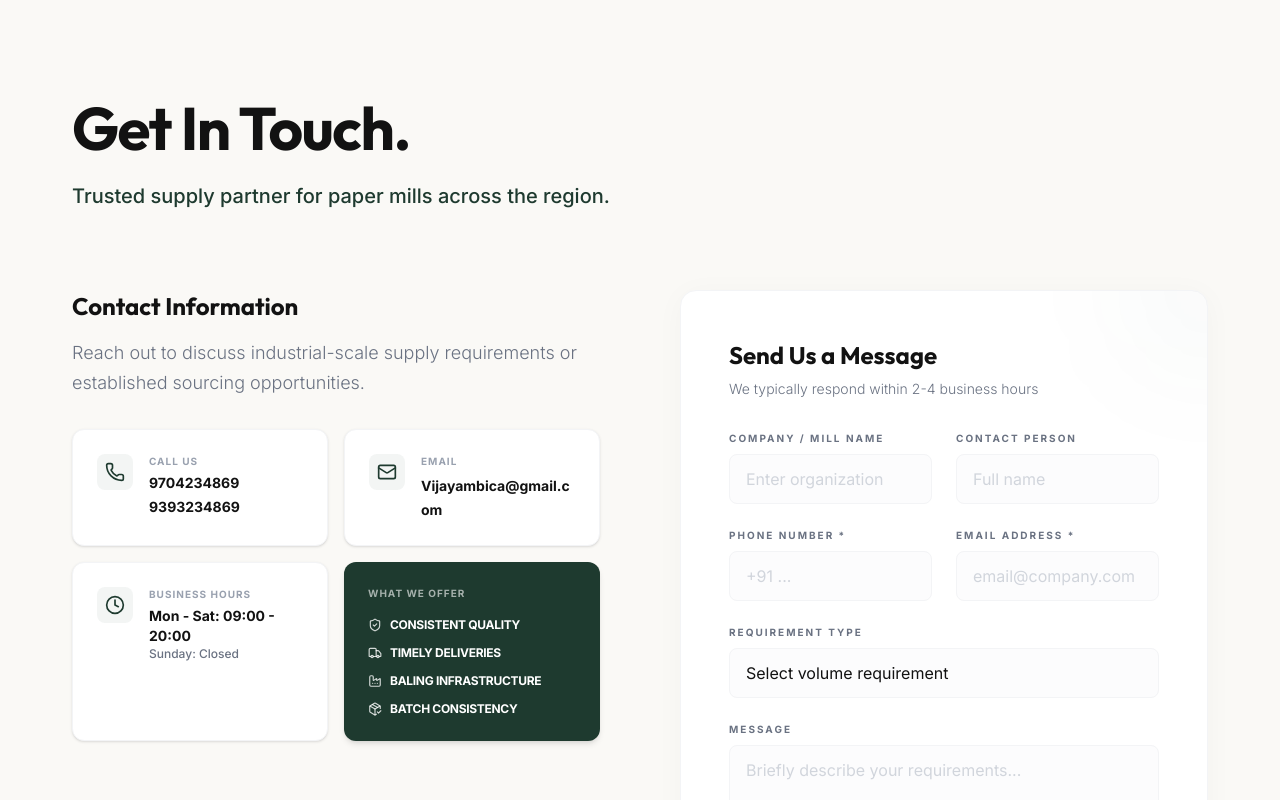
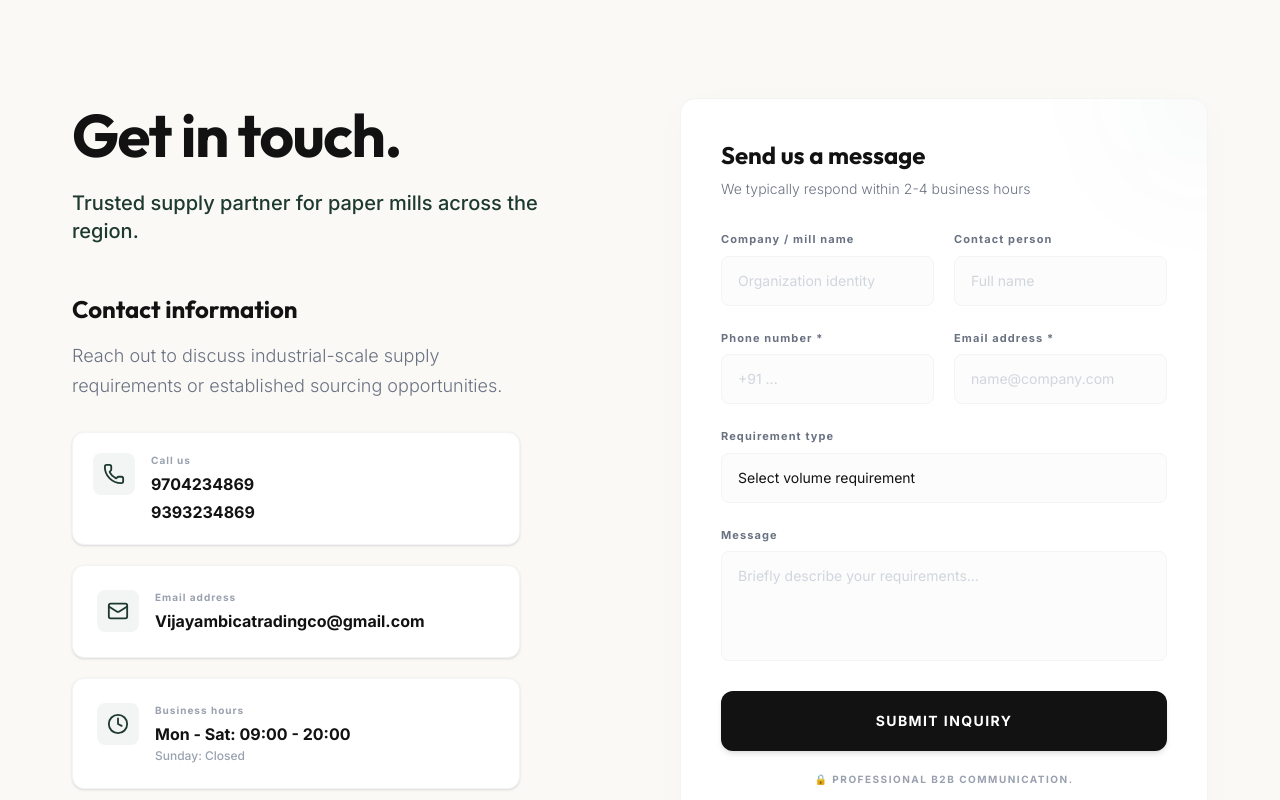
Before and after one commit to oneoctatechnologies-ui/VijayambicaTradingCompany, a Next.js app: page / in a window 1280 px wide. Shown: the part 8980-9780 px from the top of the page. Built offline with nearby package versions, Linux system fonts and the light colour scheme.

Commit message:
issue fixes

```diff
--- a/src/components/Contact.tsx
+++ b/src/components/Contact.tsx
@@ -43,18 +43,21 @@ export default function Contact() {
 
     return (
         <Section id="contact" className="bg-[#FAF9F6] py-16 md:py-24 lg:py-32 scroll-mt-24">
-            <div className="max-w-7xl mx-auto px-6">
+            <div className="max-w-7xl mx-auto px-4 md:px-6">
+                <div className="grid lg:grid-cols-2 gap-12 lg:gap-20 items-start">
 
-                {/* Header */}
-                <div className="mb-16 md:mb-20 text-center lg:text-left max-w-3xl">
+                    {/* Left Column - Contact Info & Trust */}
+                    <div className="space-y-12">
+                        {/* Header moved inside column for perfect alignment */}
+                        <div className="text-left">
                             <motion.h2
                                 initial={{ opacity: 0, y: 20 }}
                                 whileInView={{ opacity: 1, y: 0 }}
                                 viewport={{ once: true }}
                                 transition={{ duration: 0.6 }}
-                        className="text-4xl md:text-5xl lg:text-6xl font-bold text-charcoal mb-6 tracking-tight"
+                                className="text-4xl md:text-5xl lg:text-6xl font-bold text-charcoal mb-4 tracking-tight leading-tight"
                             >
-                        Get In Touch.
+                                Get in touch.
                             </motion.h2>
                             <motion.p
                                 initial={{ opacity: 0, y: 20 }}
@@ -67,97 +70,69 @@ export default function Contact() {
                             </motion.p>
                         </div>
 
-                <div className="grid lg:grid-cols-2 gap-12 lg:gap-20 items-start">
-
-                    {/* Left Column - Contact Info & Trust */}
-                    <div className="space-y-8">
                         <div>
-                            <h3 className="text-2xl font-bold text-charcoal mb-4">Contact Information</h3>
-                            <p className="text-gray-500 font-light text-lg mb-8 leading-relaxed">
+                            <h3 className="text-2xl font-bold text-charcoal mb-4">Contact information</h3>
+                            <p className="text-gray-500 font-light text-lg mb-8 leading-relaxed max-w-md">
                                 Reach out to discuss industrial-scale supply requirements or established sourcing opportunities.
                             </p>
-                        </div>
 
-                        {/* Contact Detail Cards */}
-                        <div className="grid sm:grid-cols-2 gap-4">
+                            {/* Contact Detail Cards - Vertical Stack */}
+                            <div className="flex flex-col gap-5 max-w-md">
                                 <motion.div
-                                initial={{ opacity: 0, y: 10 }}
-                                whileInView={{ opacity: 1, y: 0 }}
+                                    initial={{ opacity: 0, x: -10 }}
+                                    whileInView={{ opacity: 1, x: 0 }}
                                     viewport={{ once: true }}
                                     transition={{ duration: 0.5 }}
-                                className="p-6 bg-white border border-gray-100 rounded-xl shadow-sm flex items-start gap-4"
+                                    className="p-5 bg-white border border-gray-100 rounded-xl shadow-sm flex items-start gap-4"
                                 >
-                                <div className="p-2 bg-industrial-green/5 text-industrial-green rounded-lg">
-                                    <Phone size={20} />
+                                    <div className="p-2.5 bg-industrial-green/5 text-industrial-green rounded-lg shrink-0">
+                                        <Phone size={22} />
                                     </div>
                                     <div>
-                                    <p className="text-[10px] uppercase tracking-widest text-gray-400 font-bold mb-1">Call Us</p>
+                                        <p className="text-[10px] tracking-widest text-gray-400 font-bold mb-1">Call us</p>
                                         <div className="flex flex-col gap-1">
-                                        <a href="tel:9704234869" className="text-sm font-bold text-charcoal hover:text-industrial-green transition-colors">9704234869</a>
-                                        <a href="tel:9393234869" className="text-sm font-bold text-charcoal hover:text-industrial-green transition-colors">9393234869</a>
+                                            <a href="tel:9704234869" className="text-base font-bold text-charcoal hover:text-industrial-green transition-colors">9704234869</a>
+                                            <a href="tel:9393234869" className="text-base font-bold text-charcoal hover:text-industrial-green transition-colors">9393234869</a>
                                         </div>
                                     </div>
                                 </motion.div>
 
                                 <motion.div
-                                initial={{ opacity: 0, y: 10 }}
-                                whileInView={{ opacity: 1, y: 0 }}
+                                    initial={{ opacity: 0, x: -10 }}
+                                    whileInView={{ opacity: 1, x: 0 }}
                                     viewport={{ once: true }}
                                     transition={{ duration: 0.5, delay: 0.1 }}
                                     className="p-6 bg-white border border-gray-100 rounded-xl shadow-sm flex items-start gap-4"
                                 >
-                                <div className="p-2 bg-industrial-green/5 text-industrial-green rounded-lg">
-                                    <Mail size={20} />
+                                    <div className="p-2.5 bg-industrial-green/5 text-industrial-green rounded-lg shrink-0">
+                                        <Mail size={22} />
                                     </div>
                                     <div>
-                                    <p className="text-[10px] uppercase tracking-widest text-gray-400 font-bold mb-1">Email</p>
-                                    <a href="mailto:Vijayambicatradingco@gmail.com" className="text-sm font-bold text-charcoal hover:text-industrial-green transition-colors break-all">
-                                        Vijayambica@gmail.com
+                                        <p className="text-[10px] tracking-widest text-gray-400 font-bold mb-1">Email address</p>
+                                        <a href="mailto:Vijayambicatradingco@gmail.com" className="text-base font-bold text-charcoal hover:text-industrial-green transition-colors break-all">
+                                            Vijayambicatradingco@gmail.com
                                         </a>
                                     </div>
                                 </motion.div>
 
                                 <motion.div
-                                initial={{ opacity: 0, y: 10 }}
-                                whileInView={{ opacity: 1, y: 0 }}
+                                    initial={{ opacity: 0, x: -10 }}
+                                    whileInView={{ opacity: 1, x: 0 }}
                                     viewport={{ once: true }}
                                     transition={{ duration: 0.5, delay: 0.2 }}
                                     className="p-6 bg-white border border-gray-100 rounded-xl shadow-sm flex items-start gap-4"
                                 >
-                                <div className="p-2 bg-industrial-green/5 text-industrial-green rounded-lg">
-                                    <Clock size={20} />
+                                    <div className="p-2.5 bg-industrial-green/5 text-industrial-green rounded-lg shrink-0">
+                                        <Clock size={22} />
                                     </div>
                                     <div>
-                                    <p className="text-[10px] uppercase tracking-widest text-gray-400 font-bold mb-1">Business Hours</p>
-                                    <p className="text-sm font-bold text-charcoal">Mon - Sat: 09:00 - 20:00</p>
-                                    <p className="text-xs text-gray-500 font-medium">Sunday: Closed</p>
+                                        <p className="text-[10px] tracking-widest text-gray-400 font-bold mb-1">Business hours</p>
+                                        <p className="text-base font-bold text-charcoal">Mon - Sat: 09:00 - 20:00</p>
+                                        <p className="text-xs text-gray-400 font-medium mt-0.5">Sunday: Closed</p>
                                     </div>
                                 </motion.div>
 
-                            {/* What We Offer Card */}
-                            <motion.div
-                                initial={{ opacity: 0, y: 10 }}
-                                whileInView={{ opacity: 1, y: 0 }}
-                                viewport={{ once: true }}
-                                transition={{ duration: 0.5, delay: 0.3 }}
-                                className="p-6 bg-industrial-green text-white rounded-xl shadow-md sm:col-span-1"
-                            >
-                                <p className="text-[10px] uppercase tracking-widest text-white/60 font-bold mb-4">What We Offer</p>
-                                <ul className="space-y-3">
-                                    <li className="flex items-center gap-2 text-xs font-bold uppercase tracking-tight">
-                                        <ShieldCheck size={14} className="text-white/80" /> Consistent Quality
-                                    </li>
-                                    <li className="flex items-center gap-2 text-xs font-bold uppercase tracking-tight">
-                                        <Truck size={14} className="text-white/80" /> Timely Deliveries
-                                    </li>
-                                    <li className="flex items-center gap-2 text-xs font-bold uppercase tracking-tight">
-                                        <Factory size={14} className="text-white/80" /> Baling Infrastructure
-                                    </li>
-                                    <li className="flex items-center gap-2 text-xs font-bold uppercase tracking-tight">
-                                        <PackageCheck size={14} className="text-white/80" /> Batch Consistency
-                                    </li>
-                                </ul>
-                            </motion.div>
+                            </div>
                         </div>
                     </div>
 
@@ -167,7 +142,7 @@ export default function Contact() {
                         whileInView={{ opacity: 1, x: 0 }}
                         viewport={{ once: true }}
                         transition={{ duration: 0.8 }}
-                        className="bg-white p-8 md:p-10 lg:p-12 border border-gray-100 shadow-[0_4px_30px_rgba(0,0,0,0.03)] rounded-2xl relative overflow-hidden"
+                        className="bg-white p-4 sm:p-8 lg:p-10 border border-gray-100 shadow-[0_8px_40px_rgba(0,0,0,0.02)] rounded-2xl relative overflow-hidden"
                     >
                         {/* Subtle background element */}
                         <div className="absolute top-0 right-0 w-32 h-32 bg-industrial-green/5 rounded-full -mr-16 -mt-16 blur-3xl"></div>
@@ -175,40 +150,40 @@ export default function Contact() {
                         {!isSubmitted ? (
                             <form onSubmit={handleSubmit} className="space-y-6 relative z-10">
                                 <div className="mb-8">
-                                    <h3 className="text-2xl font-bold text-charcoal mb-2">Send Us a Message</h3>
+                                    <h3 className="text-2xl font-bold text-charcoal mb-2">Send us a message</h3>
                                     <p className="text-gray-500 text-sm font-light">We typically respond within 2-4 business hours</p>
                                 </div>
 
-                                <div className="grid md:grid-cols-2 gap-6">
+                                <div className="grid md:grid-cols-2 gap-5">
                                     <div className="space-y-2">
-                                        <label htmlFor="companyName" className="text-[10px] uppercase tracking-[0.2em] text-gray-500 font-bold block">Company / Mill Name</label>
+                                        <label htmlFor="companyName" className="text-[11px] tracking-widest text-gray-500 font-bold block">Company / mill name</label>
                                         <input
                                             type="text"
                                             id="companyName"
                                             name="companyName"
                                             value={formData.companyName}
                                             onChange={handleChange}
-                                            className="w-full px-4 py-3 bg-gray-50/50 border border-gray-100 rounded-lg focus:border-industrial-green focus:outline-none transition-all text-base text-charcoal placeholder:text-gray-300"
-                                            placeholder="Enter organization"
+                                            className="w-full px-4 py-3.5 bg-gray-50/50 border border-gray-100 rounded-lg focus:border-industrial-green focus:outline-none transition-all text-sm text-charcoal placeholder:text-gray-300"
+                                            placeholder="Organization identity"
                                         />
                                     </div>
                                     <div className="space-y-2">
-                                        <label htmlFor="contactName" className="text-[10px] uppercase tracking-[0.2em] text-gray-500 font-bold block">Contact Person</label>
+                                        <label htmlFor="contactName" className="text-[11px] tracking-widest text-gray-500 font-bold block">Contact person</label>
                                         <input
                                             type="text"
                                             id="contactName"
                                             name="contactName"
                                             value={formData.contactName}
                                             onChange={handleChange}
-                                            className="w-full px-4 py-3 bg-gray-50/50 border border-gray-100 rounded-lg focus:border-industrial-green focus:outline-none transition-all text-base text-charcoal placeholder:text-gray-300"
+                                            className="w-full px-4 py-3.5 bg-gray-50/50 border border-gray-100 rounded-lg focus:border-industrial-green focus:outline-none transition-all text-sm text-charcoal placeholder:text-gray-300"
                                             placeholder="Full name"
                                         />
                                     </div>
                                 </div>
 
-                                <div className="grid md:grid-cols-2 gap-6">
+                                <div className="grid md:grid-cols-2 gap-5">
                                     <div className="space-y-2">
-                                        <label htmlFor="phone" className="text-[10px] uppercase tracking-[0.2em] text-gray-500 font-bold block">Phone Number *</label>
+                                        <label htmlFor="phone" className="text-[11px] tracking-widest text-gray-500 font-bold block">Phone number *</label>
                                         <input
                                             required
                                             type="tel"
@@ -216,12 +191,12 @@ export default function Contact() {
                                             name="phone"
                                             value={formData.phone}
                                             onChange={handleChange}
-                                            className="w-full px-4 py-3 bg-gray-50/50 border border-gray-100 rounded-lg focus:border-industrial-green focus:outline-none transition-all text-base text-charcoal placeholder:text-gray-300"
+                                            className="w-full px-4 py-3.5 bg-gray-50/50 border border-gray-100 rounded-lg focus:border-industrial-green focus:outline-none transition-all text-sm text-charcoal placeholder:text-gray-300"
                                             placeholder="+91 ..."
                                         />
                                     </div>
                                     <div className="space-y-2">
-                                        <label htmlFor="email" className="text-[10px] uppercase tracking-[0.2em] text-gray-500 font-bold block">Email Address *</label>
+                                        <label htmlFor="email" className="text-[11px] tracking-widest text-gray-500 font-bold block">Email address *</label>
                                         <input
                                             required
                                             type="email"
@@ -229,20 +204,20 @@ export default function Contact() {
                                             name="email"
                                             value={formData.email}
                                             onChange={handleChange}
-                                            className="w-full px-4 py-3 bg-gray-50/50 border border-gray-100 rounded-lg focus:border-industrial-green focus:outline-none transition-all text-base text-charcoal placeholder:text-gray-300"
-                                            placeholder="email@company.com"
+                                            className="w-full px-4 py-3.5 bg-gray-50/50 border border-gray-100 rounded-lg focus:border-industrial-green focus:outline-none transition-all text-sm text-charcoal placeholder:text-gray-300"
+                                            placeholder="name@company.com"
                                         />
                                     </div>
                                 </div>
 
                                 <div className="space-y-2">
-                                    <label htmlFor="requirement" className="text-[10px] uppercase tracking-[0.2em] text-gray-500 font-bold block">Requirement Type</label>
+                                    <label htmlFor="requirement" className="text-[11px] tracking-widest text-gray-500 font-bold block">Requirement type</label>
                                     <select
                                         id="requirement"
                                         name="requirement"
                                         value={formData.requirement}
                                         onChange={handleChange}
-                                        className="w-full px-4 py-3 bg-gray-50/50 border border-gray-100 rounded-lg focus:border-industrial-green focus:outline-none transition-all text-base text-charcoal appearance-none cursor-pointer"
+                                        className="w-full px-4 py-3.5 bg-gray-50/50 border border-gray-100 rounded-lg focus:border-industrial-green focus:outline-none transition-all text-sm text-charcoal appearance-none cursor-pointer"
                                     >
                                         <option value="">Select volume requirement</option>
                                         <option value="mill-supply">Daily Mill Supply (Establish Partnership)</option>
@@ -253,14 +228,14 @@ export default function Contact() {
                                 </div>
 
                                 <div className="space-y-2">
-                                    <label htmlFor="inquiry" className="text-[10px] uppercase tracking-[0.2em] text-gray-500 font-bold block">Message</label>
+                                    <label htmlFor="inquiry" className="text-[11px] tracking-widest text-gray-500 font-bold block">Message</label>
                                     <textarea
                                         id="inquiry"
                                         name="inquiry"
                                         rows={4}
                                         value={formData.inquiry}
                                         onChange={handleChange}
-                                        className="w-full px-4 py-3 bg-gray-50/50 border border-gray-100 rounded-lg focus:border-industrial-green focus:outline-none transition-all text-base text-charcoal placeholder:text-gray-300 resize-none"
+                                        className="w-full px-4 py-3.5 bg-gray-50/50 border border-gray-100 rounded-lg focus:border-industrial-green focus:outline-none transition-all text-sm text-charcoal placeholder:text-gray-300 resize-none"
                                         placeholder="Briefly describe your requirements..."
                                     ></textarea>
                                 </div>
@@ -272,19 +247,19 @@ export default function Contact() {
                                     >
                                         Submit Inquiry
                                     </button>
-                                    <p className="text-center text-[10px] text-gray-400 mt-4 leading-relaxed font-medium uppercase tracking-widest">
-                                        🔒 Trusted B2B communication. Your data is managed professionally.
+                                    <p className="text-center text-[10px] text-gray-400 mt-5 leading-relaxed font-bold uppercase tracking-[0.15em]">
+                                        🔒 Professional B2B communication.
                                     </p>
                                 </div>
                             </form>
                         ) : (
-                            <div className="flex flex-col items-center justify-center py-16 text-center">
+                            <div className="flex flex-col items-center justify-center py-20 text-center">
                                 <div className="w-20 h-20 bg-industrial-green/10 text-industrial-green rounded-full flex items-center justify-center mb-8">
                                     <CheckCircle2 size={40} />
                                 </div>
-                                <h3 className="text-3xl font-bold text-charcoal mb-4">Submission Successful.</h3>
+                                <h3 className="text-3xl font-bold text-charcoal mb-4">Submission successful.</h3>
                                 <p className="text-gray-500 text-lg leading-relaxed max-w-sm">
-                                    Your inquiry has been logged. Our logistics and supply team will coordinate with you shortly.
+                                    Your inquiry has been logged. Our logistics team will coordinate with you shortly.
                                 </p>
                             </div>
                         )}
```
Lines whose indentation alone changed are shown as unchanged.
